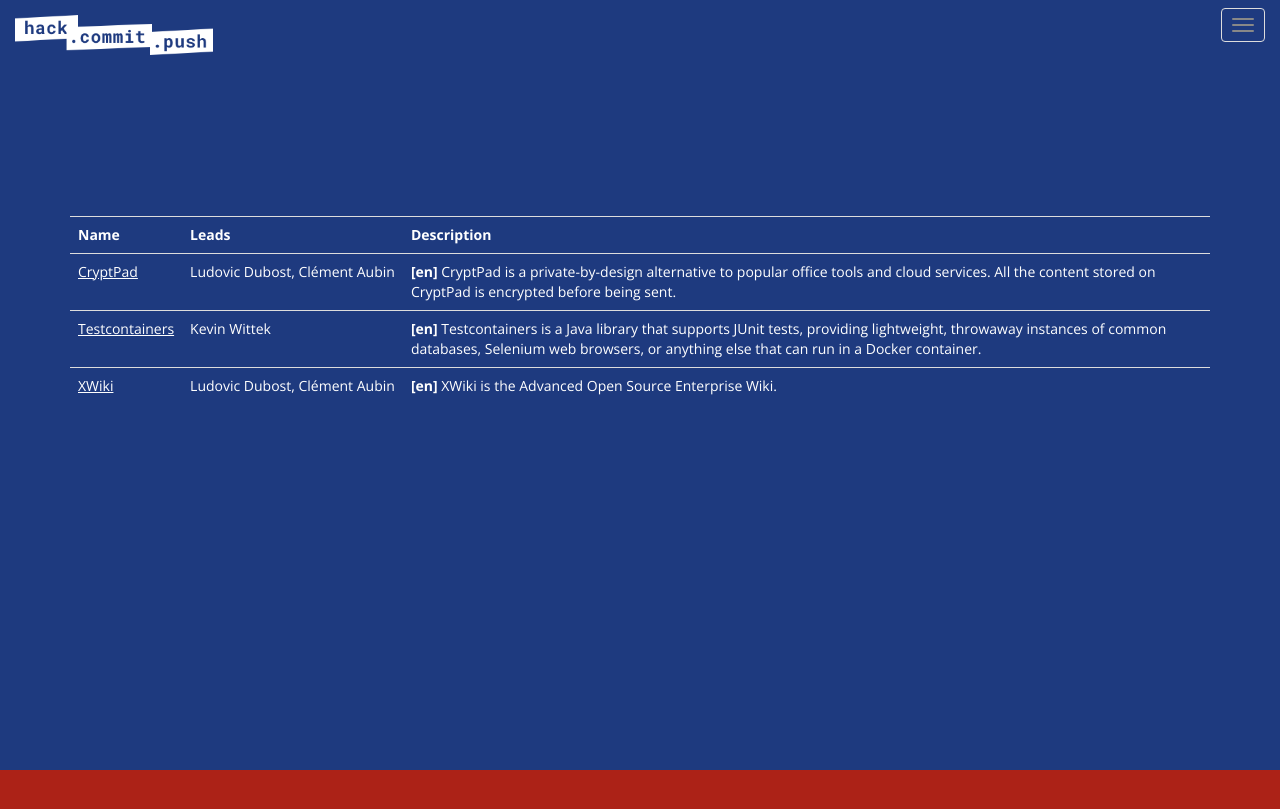
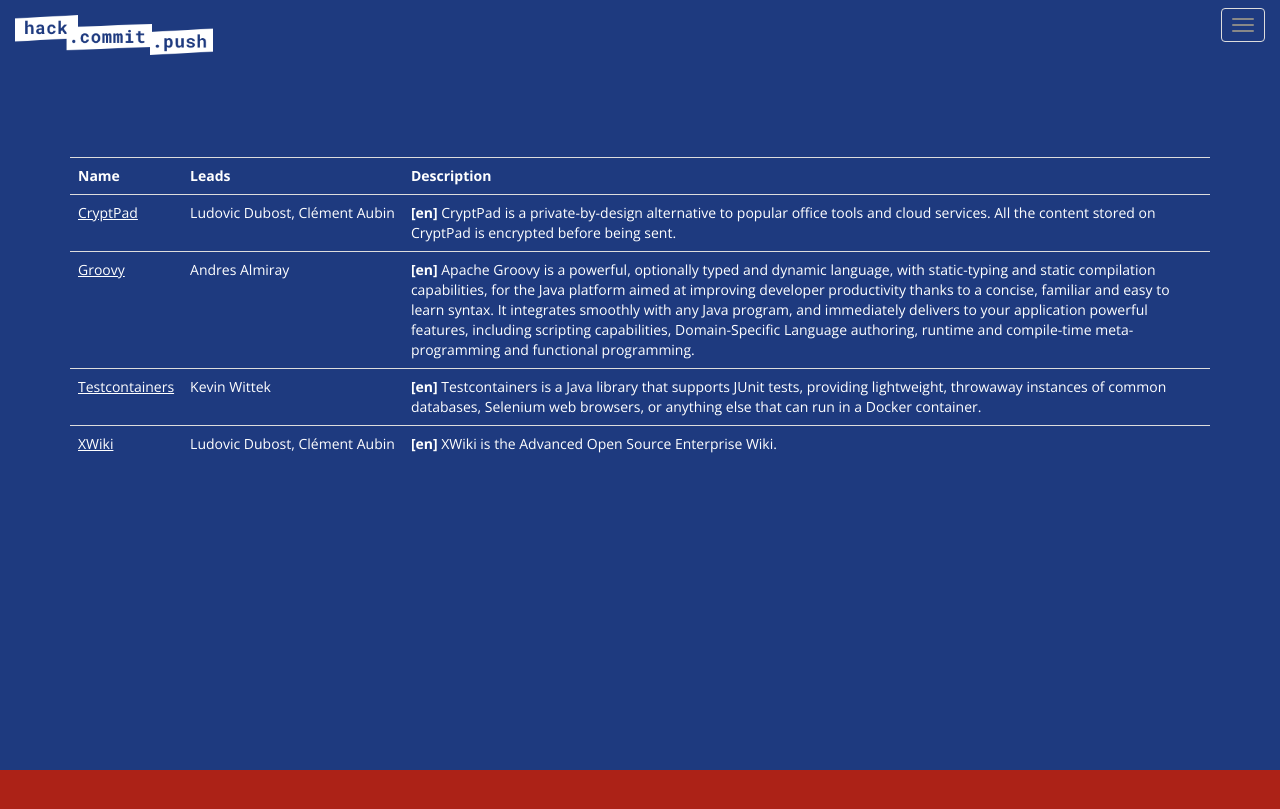
Before and after one commit to hack-commit-push/paris2020, a Jekyll site: the page built from index.html, in a window 1280 px wide and 900 px high, scrolled down 3833 px. Shown: the top 809 px of the window. Built offline with Jekyll 4.4.1, drawn with Linux system fonts in a browser that asks for light colours.

Commit message:
Add Groovy

```diff
--- a/_data/projects.yml
+++ b/_data/projects.yml
@@ -23,3 +23,14 @@
       instances of common databases, Selenium web browsers, or anything else that can run in a Docker container.
   leads:
     - name: Kevin Wittek
+- name: Groovy
+  url: http://groovy-lang.org/
+  description:
+    en: |
+      Apache Groovy is a powerful, optionally typed and dynamic language, with static-typing and static compilation
+      capabilities, for the Java platform aimed at improving developer productivity thanks to a concise, familiar and
+      easy to learn syntax. It integrates smoothly with any Java program, and immediately delivers to your application
+      powerful features, including scripting capabilities, Domain-Specific Language authoring, runtime and compile-time
+      meta-programming and functional programming.
+  leads:
+    - name: Andres Almiray
```
